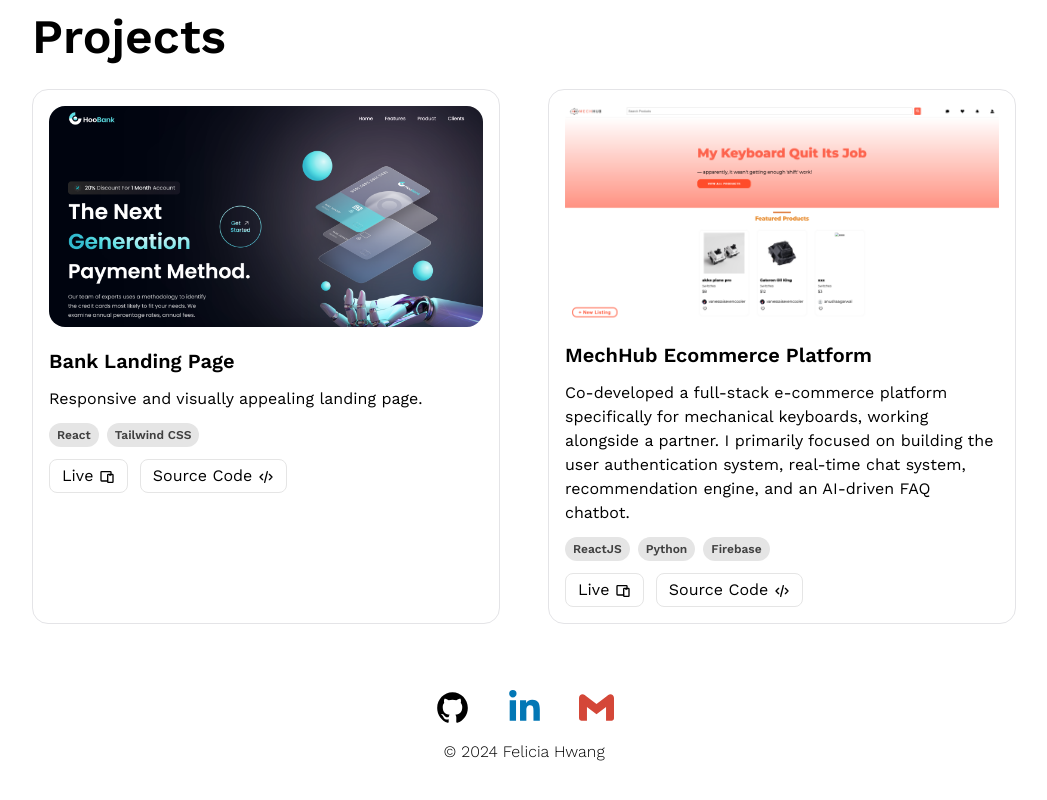
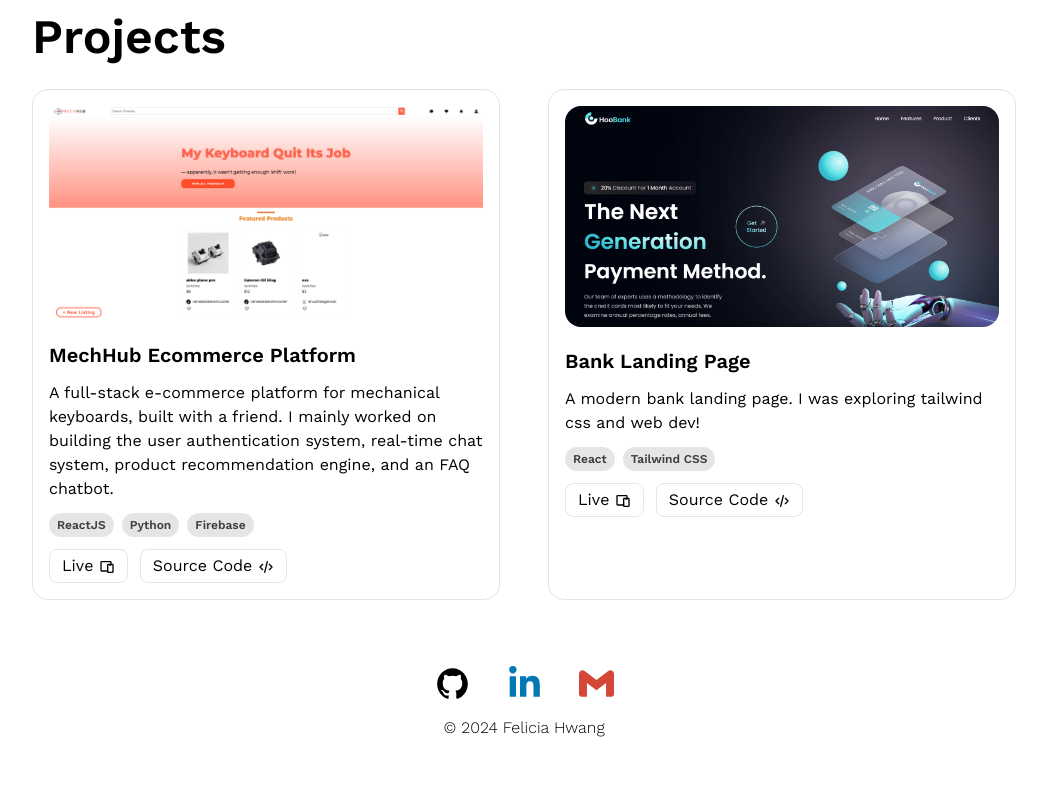
Before and after one commit to feliciahmq/portfolio, a React (Vite) app: page / in a window 1280 px wide. Shown: the part 1742-2542 px from the top of the page, without its empty margins (116-1163 px from the left). Built offline with nearby package versions, Linux system fonts and the light colour scheme.

Commit message:
Edit: Projects

```diff
--- a/src/components/Projects.jsx
+++ b/src/components/Projects.jsx
@@ -5,20 +5,20 @@ import MechHub from '../assets/images/MechHub.png';
 const Projects = () => {
   const works = [
     {
+      title: 'MechHub Ecommerce Platform',
+      description: 'A full-stack e-commerce platform for mechanical keyboards, built with a friend. I mainly worked on building the user authentication system, real-time chat system, product recommendation engine, and an FAQ chatbot.',
+      code: 'https://github.com/feliciahmq/orbital-mechhub.git',
+      live: 'https://orbital-mechhub.web.app/',
+      stack: 'ReactJS, Python, Firebase',
+      thumbnail: MechHub,
+    },
+    {
       title: 'Bank Landing Page',
-      description: 'Responsive and visually appealing landing page.',
+      description: 'A modern bank landing page. I was exploring tailwind css and web dev!',
       code: 'https://github.com/feliciahmq/bank-landing-page',
       live: 'https://feliciahmq.github.io/bank-landing-page/',
       stack: 'React, Tailwind CSS',
       thumbnail: BankLandingPage,
-    },
-    {
-      title: 'MechHub Ecommerce Platform',
-      description: 'Co-developed a full-stack e-commerce platform specifically for mechanical keyboards, working alongside a partner. I primarily focused on building the user authentication system, real-time chat system, recommendation engine, and an AI-driven FAQ chatbot.',
-      code: 'https://github.com/feliciahmq/orbital-mechhub.git',
-      live: 'https://orbital-mechhub.web.app/',
-      stack: 'ReactJS, Python, Firebase',
-      thumbnail: MechHub,
     },
   ];
 
```
